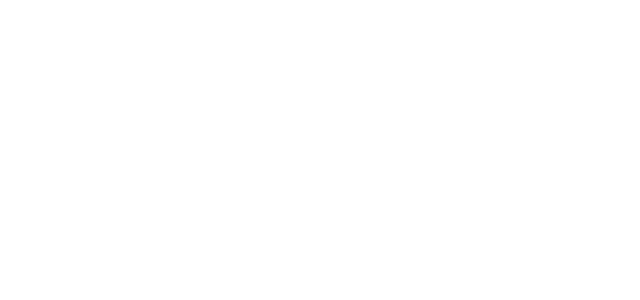
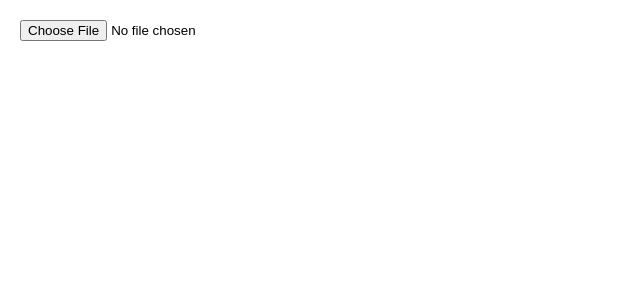
Before and after one commit to le1tsova/image-previewer, a React (Create React App) app: page / in a window 1280 px wide. Shown: the top 300 px of the page, without its empty margins (0-640 px from the left). Built offline with nearby package versions, Linux system fonts and the light colour scheme.

Commit message:
Добавляет возможность загружать изображение

```diff
--- a/src/App.tsx
+++ b/src/App.tsx
@@ -1,5 +1,45 @@
+import { ChangeEvent, useState, useRef } from "react";
+import "./style.css";
+
 function App() {
-  return <div className="App"></div>;
+  const [imageLink, setImageLink] = useState<string | undefined>(undefined);
+  const [imgSize, setImgSize] = useState([0, 0]);
+
+  const imgElement = useRef<HTMLImageElement>(null);
+
+  const handleChooseImg = (event: ChangeEvent<HTMLInputElement>): void => {
+    setImageLink(undefined);
+
+    if (event?.target?.files?.length) {
+      let image = window.URL.createObjectURL(event?.target.files[0]);
+      setImageLink(image);
+    }
+  };
+
+  const handleOnLoadImg = () => {
+    let imgHeight = imgElement?.current?.clientHeight || 0;
+    let imgWidth = imgElement?.current?.clientWidth || 0;
+
+    setImgSize([imgWidth, imgHeight]);
+  };
+
+  return (
+    <div className="App">
+      {imageLink && (
+        <div className="App_image-preview">
+          <img
+            src={imageLink}
+            alt="Preview"
+            ref={imgElement}
+            onLoad={handleOnLoadImg}
+            id="pucture"
+          />
+        </div>
+      )}
+
+      <input type="file" accept="image/*" onChange={handleChooseImg} />
+    </div>
+  );
 }
 
 export default App;
--- /dev/null
+++ b/src/style.css
@@ -0,0 +1,17 @@
+body {
+    margin: 0;
+}
+
+img {
+    max-width: 100%;
+    height: auto;
+}
+
+.App_image-preview {
+ position: relative;
+
+}
+
+input {
+    margin: 20px;
+}
```
